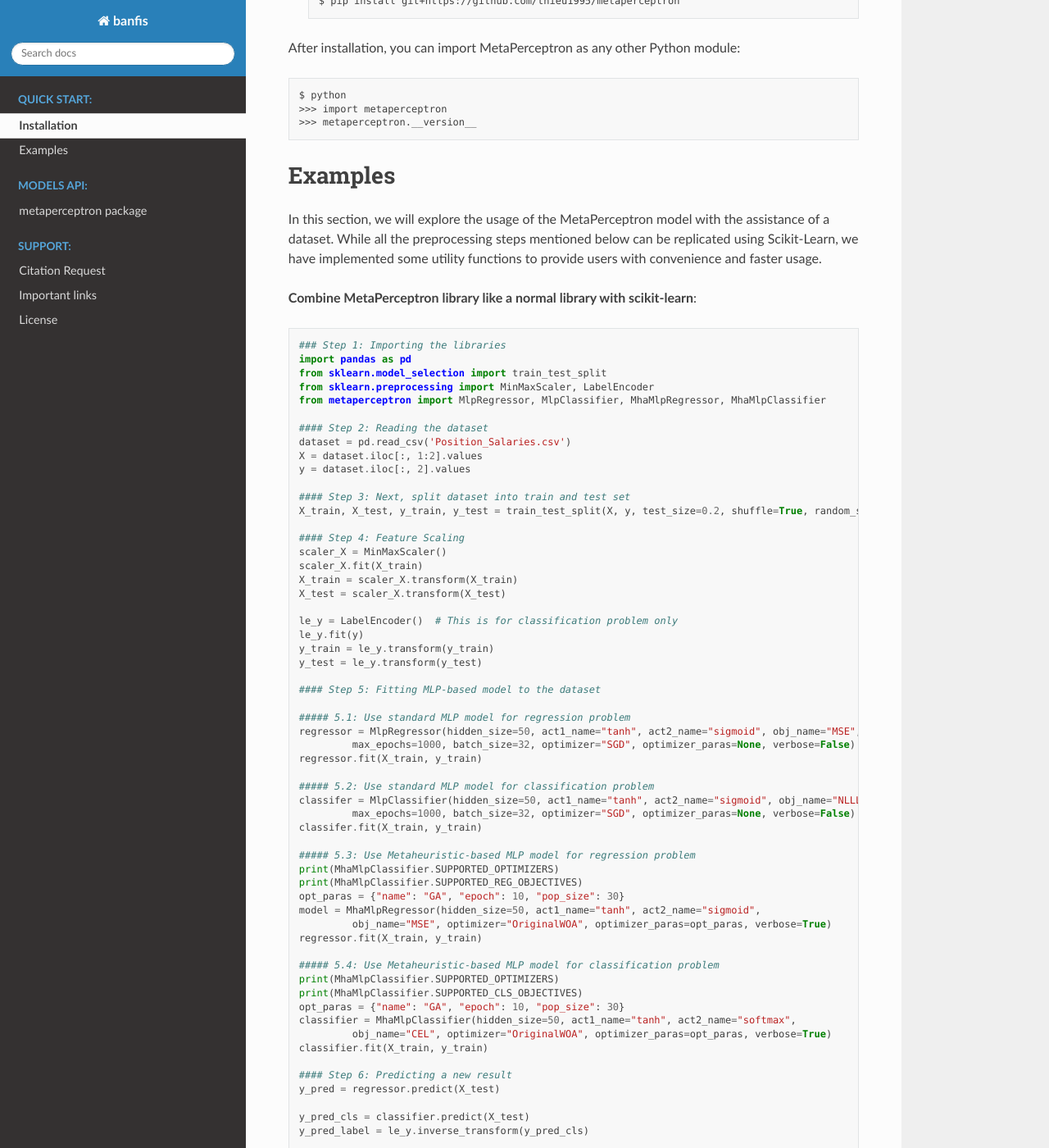
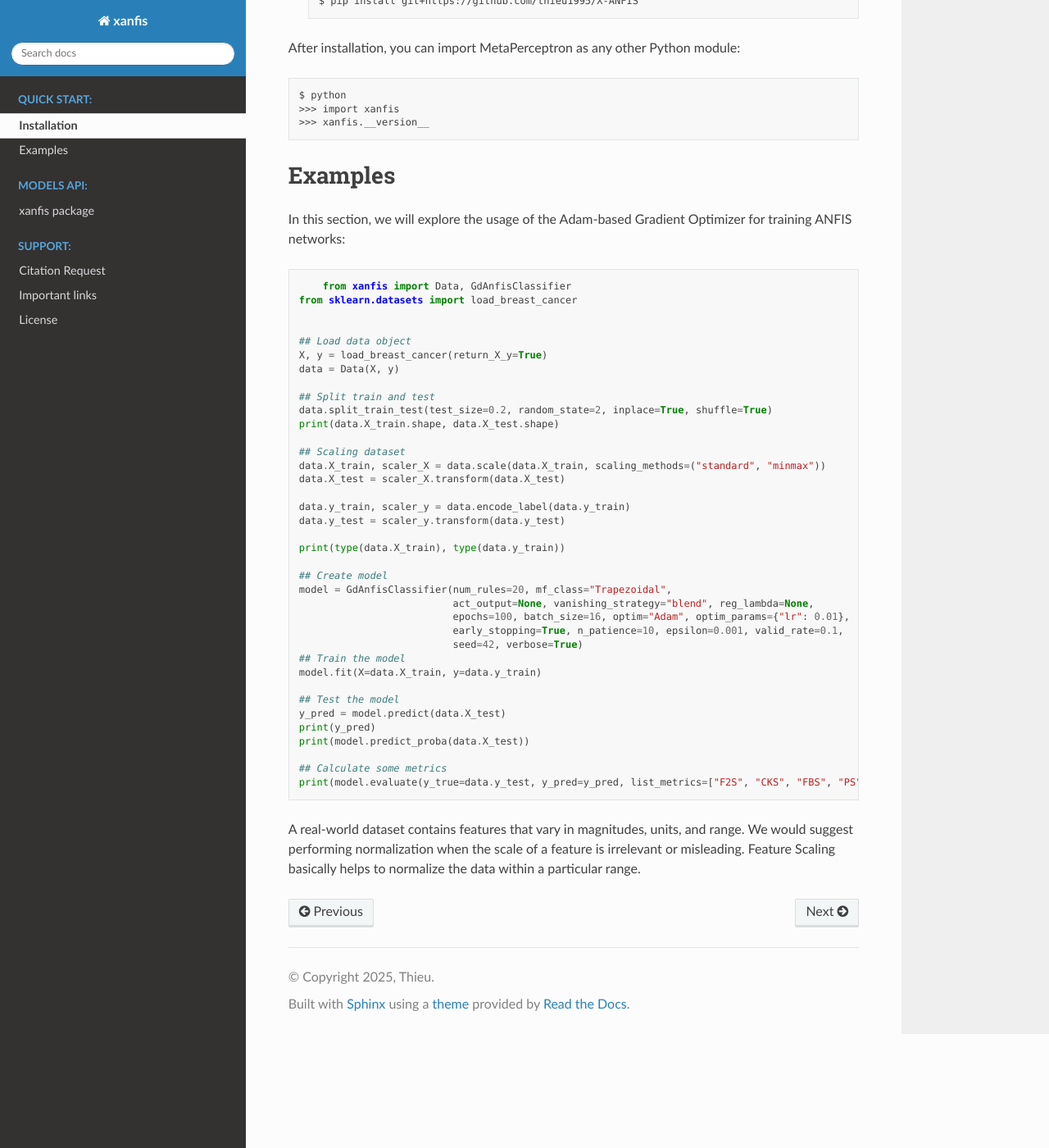
Before and after one commit to thieu1995/BIO-ANFIS, a Sphinx documentation site: the page built from docs/source/pages/quick_start.rst, in a window 1280 px wide and 1400 px high, scrolled down 455 px. Shown: the whole window at 82% size. Built offline with Sphinx 7.4.7 and the Read the Docs theme 3.1.0, drawn with Linux system fonts in a browser that asks for light colours; some of the changed text lies outside the part shown.

Commit message:
Update docs

```diff
--- a/docs/requirements.txt
+++ b/docs/requirements.txt
@@ -9,4 +9,3 @@ pandas>=1.3.5
 mealpy>=3.0.1
 permetrics>=1.5.0
 torch>=2.0.0
-skorch>=0.13.0
--- a/docs/source/conf.py
+++ b/docs/source/conf.py
@@ -20,17 +20,17 @@ import sys
 
 sys.path.insert(0, os.path.abspath('.'))
 sys.path.insert(0, os.path.abspath('../../'))
-sys.path.insert(1, os.path.abspath('../../banfis'))
+sys.path.insert(1, os.path.abspath('../../xanfis'))
 
 
 # -- Project information -----------------------------------------------------
 
-project = 'banfis'
-copyright = '2023, Thieu'
+project = 'xanfis'
+copyright = '2025, Thieu'
 author = 'Thieu'
 
 # The full version, including alpha/beta/rc tags
-release = '1.1.0'
+release = '1.0.0'
 
 
 # -- General configuration ---------------------------------------------------
@@ -66,4 +66,4 @@ html_theme_path = [sphinx_rtd_theme.get_html_theme_path()]
 # Add any paths that contain custom static files (such as style sheets) here,
 # relative to this directory. They are copied after the builtin static files,
 # so a file named "default.css" will overwrite the builtin "default.css".
-html_static_path = ['_static']
+# html_static_path = ['_static']
--- a/docs/source/pages/quick_start.rst
+++ b/docs/source/pages/quick_start.rst
@@ -2,165 +2,71 @@
 Installation
 ============
 
-* Install the `current PyPI release <https://pypi.python.org/pypi/metaperceptron />`_::
+* Install the `current PyPI release <https://pypi.python.org/pypi/xanfis />`_::
 
-   $ pip install metaperceptron==1.1.0
+   $ pip install xanfis==1.1.0
 
 
 * Install directly from source code::
 
-   $ git clone https://github.com/thieu1995/metaperceptron.git
-   $ cd metaperceptron
+   $ git clone https://github.com/thieu1995/X-ANFIS.git
+   $ cd X-ANFIS
    $ python setup.py install
 
 * In case, you want to install the development version from Github::
 
-   $ pip install git+https://github.com/thieu1995/metaperceptron
+   $ pip install git+https://github.com/thieu1995/X-ANFIS
 
 
 After installation, you can import MetaPerceptron as any other Python module::
 
    $ python
-   >>> import metaperceptron
-   >>> metaperceptron.__version__
+   >>> import xanfis
+   >>> xanfis.__version__
 
 ========
 Examples
 ========
 
-In this section, we will explore the usage of the MetaPerceptron model with the assistance of a dataset. While all the
-preprocessing steps mentioned below can be replicated using Scikit-Learn, we have implemented some utility functions
-to provide users with convenience and faster usage.
+In this section, we will explore the usage of the Adam-based Gradient Optimizer for training ANFIS networks::
+
+	from xanfis import Data, GdAnfisClassifier
+    from sklearn.datasets import load_breast_cancer
 
 
-**Combine MetaPerceptron library like a normal library with scikit-learn**::
+    ## Load data object
+    X, y = load_breast_cancer(return_X_y=True)
+    data = Data(X, y)
 
-	### Step 1: Importing the libraries
-	import pandas as pd
-	from sklearn.model_selection import train_test_split
-	from sklearn.preprocessing import MinMaxScaler, LabelEncoder
-	from metaperceptron import MlpRegressor, MlpClassifier, MhaMlpRegressor, MhaMlpClassifier
+    ## Split train and test
+    data.split_train_test(test_size=0.2, random_state=2, inplace=True, shuffle=True)
+    print(data.X_train.shape, data.X_test.shape)
 
-	#### Step 2: Reading the dataset
-	dataset = pd.read_csv('Position_Salaries.csv')
-	X = dataset.iloc[:, 1:2].values
-	y = dataset.iloc[:, 2].values
+    ## Scaling dataset
+    data.X_train, scaler_X = data.scale(data.X_train, scaling_methods=("standard", "minmax"))
+    data.X_test = scaler_X.transform(data.X_test)
 
-	#### Step 3: Next, split dataset into train and test set
-	X_train, X_test, y_train, y_test = train_test_split(X, y, test_size=0.2, shuffle=True, random_state=100)
+    data.y_train, scaler_y = data.encode_label(data.y_train)
+    data.y_test = scaler_y.transform(data.y_test)
 
-	#### Step 4: Feature Scaling
-	scaler_X = MinMaxScaler()
-	scaler_X.fit(X_train)
-	X_train = scaler_X.transform(X_train)
-	X_test = scaler_X.transform(X_test)
+    print(type(data.X_train), type(data.y_train))
 
-	le_y = LabelEncoder()  # This is for classification problem only
-	le_y.fit(y)
-	y_train = le_y.transform(y_train)
-	y_test = le_y.transform(y_test)
+    ## Create model
+    model = GdAnfisClassifier(num_rules=20, mf_class="Trapezoidal",
+                              act_output=None, vanishing_strategy="blend", reg_lambda=None,
+                              epochs=100, batch_size=16, optim="Adam", optim_params={"lr": 0.01},
+                              early_stopping=True, n_patience=10, epsilon=0.001, valid_rate=0.1,
+                              seed=42, verbose=True)
+    ## Train the model
+    model.fit(X=data.X_train, y=data.y_train)
 
-	#### Step 5: Fitting MLP-based model to the dataset
+    ## Test the model
+    y_pred = model.predict(data.X_test)
+    print(y_pred)
+    print(model.predict_proba(data.X_test))
 
-	##### 5.1: Use standard MLP model for regression problem
-	regressor = MlpRegressor(hidden_size=50, act1_name="tanh", act2_name="sigmoid", obj_name="MSE",
-                 max_epochs=1000, batch_size=32, optimizer="SGD", optimizer_paras=None, verbose=False)
-	regressor.fit(X_train, y_train)
-
-	##### 5.2: Use standard MLP model for classification problem
-	classifer = MlpClassifier(hidden_size=50, act1_name="tanh", act2_name="sigmoid", obj_name="NLLL",
-                 max_epochs=1000, batch_size=32, optimizer="SGD", optimizer_paras=None, verbose=False)
-	classifer.fit(X_train, y_train)
-
-	##### 5.3: Use Metaheuristic-based MLP model for regression problem
-	print(MhaMlpClassifier.SUPPORTED_OPTIMIZERS)
-	print(MhaMlpClassifier.SUPPORTED_REG_OBJECTIVES)
-	opt_paras = {"name": "GA", "epoch": 10, "pop_size": 30}
-	model = MhaMlpRegressor(hidden_size=50, act1_name="tanh", act2_name="sigmoid",
-                 obj_name="MSE", optimizer="OriginalWOA", optimizer_paras=opt_paras, verbose=True)
-	regressor.fit(X_train, y_train)
-
-	##### 5.4: Use Metaheuristic-based MLP model for classification problem
-	print(MhaMlpClassifier.SUPPORTED_OPTIMIZERS)
-	print(MhaMlpClassifier.SUPPORTED_CLS_OBJECTIVES)
-	opt_paras = {"name": "GA", "epoch": 10, "pop_size": 30}
-	classifier = MhaMlpClassifier(hidden_size=50, act1_name="tanh", act2_name="softmax",
-                 obj_name="CEL", optimizer="OriginalWOA", optimizer_paras=opt_paras, verbose=True)
-	classifier.fit(X_train, y_train)
-
-	#### Step 6: Predicting a new result
-	y_pred = regressor.predict(X_test)
-
-	y_pred_cls = classifier.predict(X_test)
-	y_pred_label = le_y.inverse_transform(y_pred_cls)
-
-	#### Step 7: Calculate metrics using score or scores functions.
-	print("Try my AS metric with score function")
-	print(regressor.score(X_test, y_test, method="AS"))
-
-	print("Try my multiple metrics with scores function")
-	print(classifier.scores(X_test, y_test, list_methods=["AS", "PS", "F1S", "CEL", "BSL"]))
-
-
-**Utilities everything that metaperceptron provided**::
-
-	### Step 1: Importing the libraries
-	from metaperceptron import Data, MlpRegressor, MlpClassifier, MhaMlpRegressor, MhaMlpClassifier
-	from sklearn.datasets import load_digits
-
-	#### Step 2: Reading the dataset
-	X, y = load_digits(return_X_y=True)
-	data = Data(X, y)
-
-	#### Step 3: Next, split dataset into train and test set
-	data.split_train_test(test_size=0.2, shuffle=True, random_state=100)
-
-	#### Step 4: Feature Scaling
-	data.X_train, scaler_X = data.scale(data.X_train, scaling_methods=("minmax"))
-	data.X_test = scaler_X.transform(data.X_test)
-
-	data.y_train, scaler_y = data.encode_label(data.y_train)  # This is for classification problem only
-	data.y_test = scaler_y.transform(data.y_test)
-
-	#### Step 5: Fitting MLP-based model to the dataset
-	##### 5.1: Use standard MLP model for regression problem
-	regressor = MlpRegressor(hidden_size=50, act1_name="tanh", act2_name="sigmoid", obj_name="MSE",
-                 max_epochs=1000, batch_size=32, optimizer="SGD", optimizer_paras=None, verbose=False)
-	regressor.fit(data.X_train, data.y_train)
-
-	##### 5.2: Use standard MLP model for classification problem
-	classifer = MlpClassifier(hidden_size=50, act1_name="tanh", act2_name="sigmoid", obj_name="NLLL",
-                 max_epochs=1000, batch_size=32, optimizer="SGD", optimizer_paras=None, verbose=False)
-	classifer.fit(data.X_train, data.y_train)
-
-	##### 5.3: Use Metaheuristic-based MLP model for regression problem
-	print(MhaMlpClassifier.SUPPORTED_OPTIMIZERS)
-	print(MhaMlpClassifier.SUPPORTED_REG_OBJECTIVES)
-	opt_paras = {"name": "GA", "epoch": 10, "pop_size": 30}
-	model = MhaMlpRegressor(hidden_size=50, act1_name="tanh", act2_name="sigmoid",
-                 obj_name="MSE", optimizer="OriginalWOA", optimizer_paras=opt_paras, verbose=True)
-	regressor.fit(data.X_train, data.y_train)
-
-	##### 5.4: Use Metaheuristic-based MLP model for classification problem
-	print(MhaMlpClassifier.SUPPORTED_OPTIMIZERS)
-	print(MhaMlpClassifier.SUPPORTED_CLS_OBJECTIVES)
-	opt_paras = {"name": "GA", "epoch": 10, "pop_size": 30}
-	classifier = MhaMlpClassifier(hidden_size=50, act1_name="tanh", act2_name="softmax",
-                 obj_name="CEL", optimizer="OriginalWOA", optimizer_paras=opt_paras, verbose=True)
-	classifier.fit(data.X_train, data.y_train)
-
-	#### Step 6: Predicting a new result
-	y_pred = regressor.predict(data.X_test)
-
-	y_pred_cls = classifier.predict(data.X_test)
-	y_pred_label = scaler_y.inverse_transform(y_pred_cls)
-
-	#### Step 7: Calculate metrics using score or scores functions.
-	print("Try my AS metric with score function")
-	print(regressor.score(data.X_test, data.y_test, method="AS"))
-
-	print("Try my multiple metrics with scores function")
-	print(classifier.scores(data.X_test, data.y_test, list_methods=["AS", "PS", "F1S", "CEL", "BSL"]))
+    ## Calculate some metrics
+    print(model.evaluate(y_true=data.y_test, y_pred=y_pred, list_metrics=["F2S", "CKS", "FBS", "PS", "RS", "NPV", "F1S"]))
 
 
 A real-world dataset contains features that vary in magnitudes, units, and range. We would suggest performing
```
Also changed, not shown: docs/source/index.rst (+35 -36 lines), docs/source/pages/metaperceptron.core.rst (deleted, +0 -34 lines), docs/source/pages/metaperceptron.helpers.rst (deleted, +0 -42 lines), docs/source/pages/metaperceptron.rst (deleted, +0 -8 lines), docs/source/pages/support.rst (+11 -38 lines), docs/source/pages/xanfis.helpers.rst (added, +43 -0 lines), docs/source/pages/xanfis.models.rst (added, +35 -0 lines), docs/source/pages/xanfis.rst (added, +9 -0 lines).
